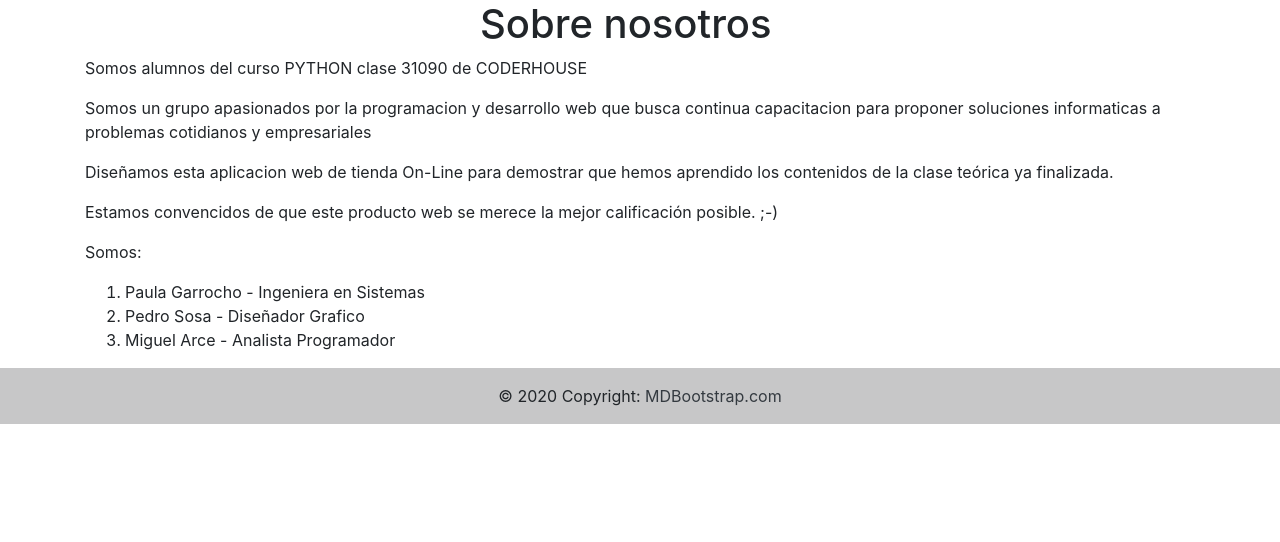
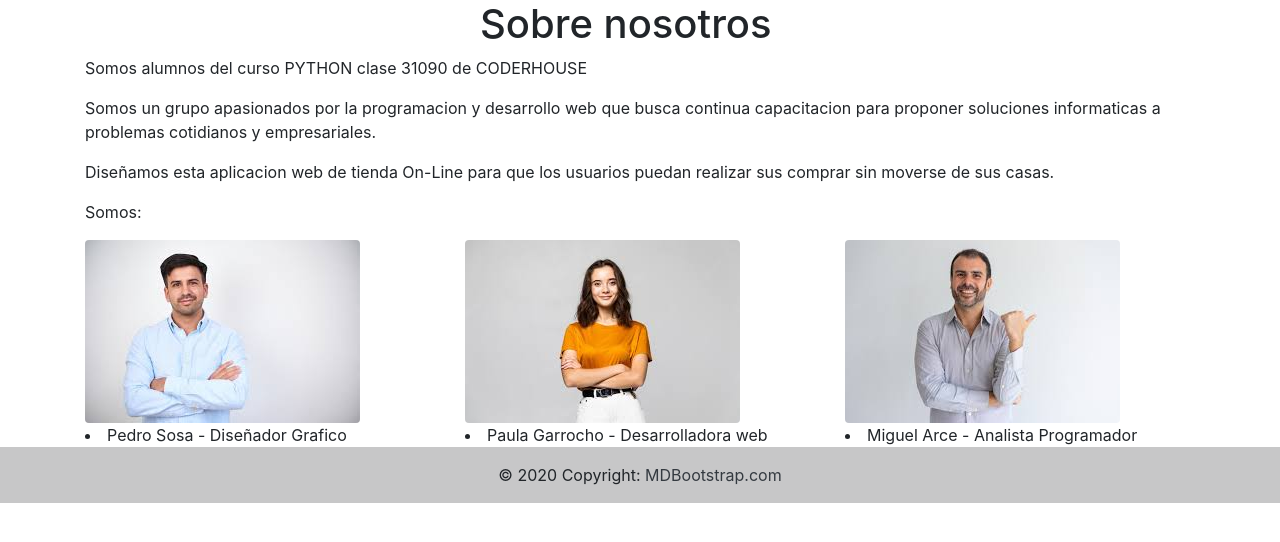
Before and after one commit to paugarrocho/ProyectoFinalPython, a Django app: page /nosotros/ in a window 1280 px wide; the page is wider, and only the part inside the window is pictured. Shown: the part 92-634 px from the top of that part. Run offline with Django 4.2, Linux system fonts and the light colour scheme.

Commit message:
sobre-nosotros

```diff
--- a/cliente/models.py
+++ b/cliente/models.py
@@ -10,6 +10,7 @@ class Cliente(models.Model):
     created=models.DateTimeField(auto_now_add=True)
 
 
+
     class Meta:
         verbose_name="Cliente"
         verbose_name_plural="Clientes"
--- a/producto/models.py
+++ b/producto/models.py
@@ -10,6 +10,7 @@ class Producto(models.Model):
     stock=models.IntegerField()
     precio=models.FloatField()
     categoria=models.ForeignKey(Categorias, on_delete=models.CASCADE)
+    disponibilidad=models.BooleanField(default=True)
 
 
 
--- a/templates/nosotros.html
+++ b/templates/nosotros.html
@@ -1,4 +1,6 @@
 {% extends 'base.html' %}
+
+{% load static %}
 
 {% block titulo %}
 Inicio
@@ -11,16 +13,32 @@ Inicio
 
 
     <div class="container">
+        <div class="intro">
         <p>Somos alumnos del curso PYTHON clase 31090 de CODERHOUSE</p>
-        <P>Somos un grupo apasionados por la programacion y desarrollo web que busca continua capacitacion para proponer soluciones informaticas a problemas cotidianos y empresariales</P>
-        <p>Diseñamos esta aplicacion web de tienda On-Line para demostrar que hemos aprendido los contenidos de la clase teórica ya finalizada.</p>
-        <p>Estamos convencidos de que este producto web se merece la mejor calificación posible. ;-)</p>
+        <P>Somos un grupo apasionados por la programacion y desarrollo web que busca continua capacitacion para proponer soluciones informaticas a problemas cotidianos y empresariales.</P>
+        <p>Diseñamos esta aplicacion web de tienda On-Line para que los usuarios puedan realizar sus comprar sin moverse de sus casas.</p>
+        <p></p>
+        </div>
         <P>Somos:</P>
-        <ol>
-            <li>Paula Garrocho - Ingeniera en Sistemas</li>
-            <li>Pedro Sosa - Diseñador Grafico</li>
-            <li>Miguel Arce - Analista Programador</li>
-        </ol>
+        <div class="row">
+            <div class="col-sm">
+                <img class="intro-img img-fluid mb-3 mb-lg-0 rounded" src="{% static 'AppProyectoFinal/Pedro.jpg' %}" alt="">
+                <li>Pedro Sosa - Diseñador Grafico</li>
+            </div>
+            <div class="col-sm">
+                <img class="intro-img img-fluid mb-3 mb-lg-0 rounded" src="{% static 'AppProyectoFinal/Paula.jpg' %}" alt="">
+                <li>Paula Garrocho - Desarrolladora web</li>
+            </div>
+            <div class="col-sm">
+                <img class="intro-img img-fluid mb-3 mb-lg-0 rounded" src="{% static 'AppProyectoFinal/miguel.jpg' %}" alt="">
+                <li>Miguel Arce - Analista Programador</li>
+            </div>
+
+        </div>
+
     </div>
 
+
+
+
 {% endblock %}
--- a/usuario/urls.py
+++ b/usuario/urls.py
@@ -6,6 +6,6 @@ from django.contrib.auth.views import LogoutView
 urlpatterns = [
     path('entrar/', pedido_entrada, name='entrar'),
     path('registrar/', registrar, name='registrar'),
-    path('salir/', LogoutView.as_view(template_name = 'usuario/salir.html'), name='salir'),
+    path('salir/', LogoutView.as_view(template_name = 'index.html'), name='salir'),
     path('perfil/', mostrar_perfil, name='perfil'),
 ]
```
Also changed, not shown: templates/index.html (+10 -14 lines), AppProyectoFinal/static/AppProyectoFinal/miguel.jpg (added), AppProyectoFinal/static/AppProyectoFinal/paula.jpg (added), AppProyectoFinal/static/AppProyectoFinal/pedro.jpg (added), db.sqlite3, producto/migrations/0003_producto_disponibilidad.py (added), 1 other file.
